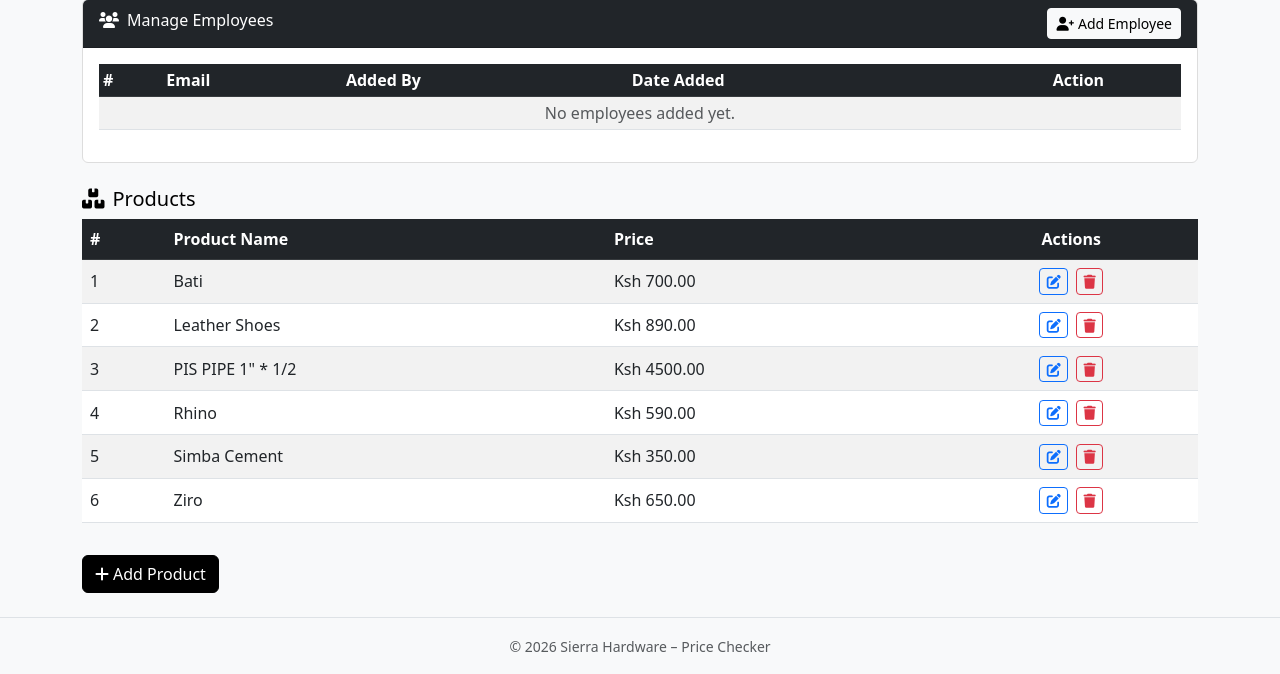
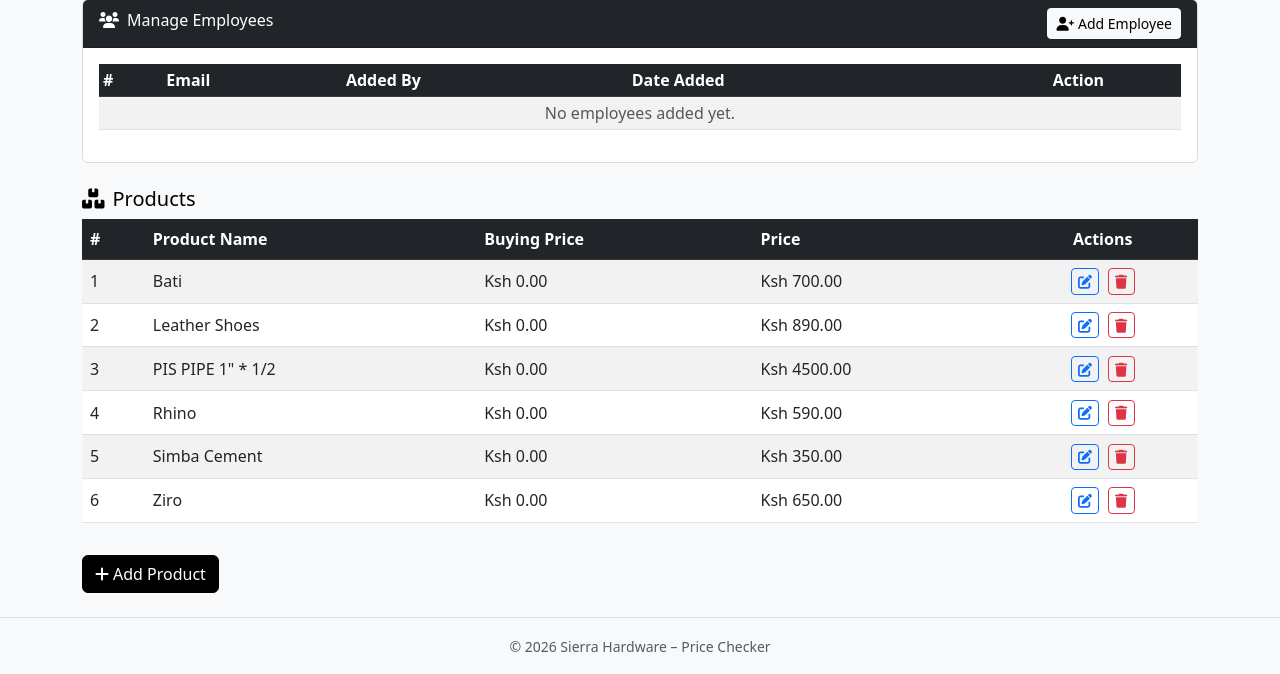
Before and after one commit to BrianZiro/sierra_prices, a Django app: page /dashboard/staff/ in a window 1280 px wide. Shown: the part 134-808 px from the top of the page. Run offline with Django 5.2, Linux system fonts and the light colour scheme; a user stored in the database is signed in; data comes from the database, SQL or seed files in the repository.

Commit message:
added the buying price feature

```diff
--- a/prices/admin.py
+++ b/prices/admin.py
@@ -6,13 +6,13 @@ from .models import Product, EmployeeProfile
 
 @admin.register(Product)
 class ProductAdmin(admin.ModelAdmin):
-    list_display = ('name', 'price')
+    list_display = ('name', 'buying_price', 'price')
     search_fields = ('name',)
 
 
 class EmployeeProfileInline(admin.StackedInline):
     model = EmployeeProfile
-    fk_name = 'user'          # <-- tells Django which FK to use for this inline
+    fk_name = 'user'
     can_delete = False
     extra = 0
     readonly_fields = ('added_by', 'created_at')
--- a/prices/models.py
+++ b/prices/models.py
@@ -1,13 +1,22 @@
 from django.db import models
 from django.contrib.auth.models import User
+from django.core.exceptions import ValidationError
 
 
 class Product(models.Model):
     name = models.CharField(max_length=200)
+    buying_price = models.DecimalField(max_digits=10, decimal_places=2, default=0)
     price = models.DecimalField(max_digits=10, decimal_places=2)
 
+    def clean(self):
+        if self.buying_price is not None and self.price is not None:
+            if self.buying_price >= self.price:
+                raise ValidationError(
+                    {'buying_price': 'Buying price must be less than the selling price.'}
+                )
+
     def __str__(self):
-        return f"{self.name} - Ksh {self.price}"
+        return f"{self.name} - Ksh {self.price} (BP: Ksh {self.buying_price})"
 
 
 class EmployeeProfile(models.Model):
--- a/prices/templates/home.html
+++ b/prices/templates/home.html
@@ -5,7 +5,6 @@
 <div class="row">
     <div class="col-12">
         <h2 class="text-center mb-4"><i class="fas fa-search-dollar me-2"></i>Check Prices</h2>
-        <!-- Search only -->
         <form method="get" class="row g-3 mb-4">
             <div class="col-md-8 offset-md-2">
                 <div class="input-group">
@@ -26,7 +25,8 @@
                 <div class="card-body text-center">
                     <i class="fas fa-box fa-2x text-secondary mb-2"></i>
                     <h6 class="card-title">{{ product.name }}</h6>
-                    <p class="card-text fw-bold">Ksh {{ product.price }}</p>
+                    <p class="card-text fw-bold mb-1">Ksh {{ product.price }}</p>
+                    <small class="text-muted">Buying: Ksh {{ product.buying_price }}</small>
                 </div>
             </div>
         </div>
--- a/prices/templates/product_list.html
+++ b/prices/templates/product_list.html
@@ -4,6 +4,7 @@
             <tr>
                 <th>#</th>
                 <th>Product Name</th>
+                <th>Buying Price</th>
                 <th>Price</th>
                 <th class="text-center">Actions</th>
             </tr>
@@ -13,6 +14,7 @@
             <tr>
                 <td>{{ forloop.counter }}</td>
                 <td>{{ product.name }}</td>
+                <td>Ksh {{ product.buying_price }}</td>
                 <td>Ksh {{ product.price }}</td>
                 <td class="text-center">
                     <button class="btn btn-sm btn-outline-primary me-1" data-bs-toggle="modal" data-bs-target="#editModal{{ product.id }}">
@@ -39,9 +41,14 @@
                                     <input type="text" name="name" class="form-control" value="{{ product.name }}" required>
                                 </div>
                                 <div class="mb-3">
-                                    <label class="form-label">Price (Ksh)</label>
+                                    <label class="form-label">Buying Price (Ksh)</label>
+                                    <input type="number" step="0.01" name="buying_price" class="form-control" value="{{ product.buying_price }}" required>
+                                </div>
+                                <div class="mb-3">
+                                    <label class="form-label">Selling Price (Ksh)</label>
                                     <input type="number" step="0.01" name="price" class="form-control" value="{{ product.price }}" required>
                                 </div>
+                                <small class="text-muted">Buying price must be less than selling price.</small>
                             </div>
                             <div class="modal-footer">
                                 <button type="button" class="btn btn-secondary" data-bs-dismiss="modal">Cancel</button>
@@ -73,7 +80,7 @@
                 </div>
             </div>
             {% empty %}
-            <tr><td colspan="4" class="text-center text-muted">No products available.</td></tr>
+            <tr><td colspan="5" class="text-center text-muted">No products available.</td></tr>
             {% endfor %}
         </tbody>
     </table>
--- a/prices/templates/staff_dashboard.html
+++ b/prices/templates/staff_dashboard.html
@@ -35,8 +35,9 @@
                     <button type="button" class="btn-close" data-bs-dismiss="modal"></button>
                 </div>
                 <div class="modal-body">
-                    <p>Upload a CSV with columns: <code>name, price</code></p>
+                    <p>Upload a CSV with columns: <code>name, buying_price, price</code></p>
                     <input type="file" name="csv_file" accept=".csv" class="form-control" required>
+                    <small class="text-muted">Buying price must be less than price, or the row will be skipped.</small>
                 </div>
                 <div class="modal-footer">
                     <button type="button" class="btn btn-secondary" data-bs-dismiss="modal">Cancel</button>
@@ -63,9 +64,14 @@
                         <input type="text" name="name" class="form-control" required>
                     </div>
                     <div class="mb-3">
-                        <label class="form-label">Price</label>
+                        <label class="form-label">Buying Price (Ksh)</label>
+                        <input type="number" step="0.01" name="buying_price" class="form-control" required>
+                    </div>
+                    <div class="mb-3">
+                        <label class="form-label">Selling Price (Ksh)</label>
                         <input type="number" step="0.01" name="price" class="form-control" required>
                     </div>
+                    <small class="text-muted">Buying price must be less than selling price.</small>
                 </div>
                 <div class="modal-footer">
                     <button type="button" class="btn btn-secondary" data-bs-dismiss="modal">Cancel</button>
--- a/prices/views.py
+++ b/prices/views.py
@@ -106,7 +106,9 @@ def product_add(request):
             form.save()
             messages.success(request, 'Product added.')
         else:
-            messages.error(request, 'Invalid data.')
+            for field, errors in form.errors.items():
+                for error in errors:
+                    messages.error(request, f'{field}: {error}')
     return redirect('prices:dashboard')
 
 
@@ -119,7 +121,9 @@ def product_edit(request, pk):
             form.save()
             messages.success(request, 'Product updated.')
         else:
-            messages.error(request, 'Invalid data.')
+            for field, errors in form.errors.items():
+                for error in errors:
+                    messages.error(request, f'{field}: {error}')
     return redirect('prices:dashboard')
 
 
@@ -138,9 +142,9 @@ def export_csv(request):
     response = HttpResponse(content_type='text/csv')
     response['Content-Disposition'] = 'attachment; filename="products.csv"'
     writer = csv.writer(response)
-    writer.writerow(['name', 'price'])
+    writer.writerow(['name', 'buying_price', 'price'])
     for p in products:
-        writer.writerow([p.name, p.price])
+        writer.writerow([p.name, p.buying_price, p.price])
     return response
 
 
@@ -153,15 +157,37 @@ def import_csv(request):
             return redirect('prices:dashboard')
         decoded = csv_file.read().decode('utf-8').splitlines()
         reader = csv.DictReader(decoded)
+
+        created = 0
+        skipped = 0
         for row in reader:
-            name = row.get('name', '').strip()
-            price = row.get('price', '').strip()
-            if name and price:
-                try:
-                    Product.objects.update_or_create(name=name, defaults={'price': price})
-                except Exception:
-                    pass
-        messages.success(request, 'CSV imported successfully.')
+            name = (row.get('name') or '').strip()
+            price = (row.get('price') or '').strip()
+            buying_price = (row.get('buying_price') or '0').strip()
+            if not name or not price:
+                skipped += 1
+                continue
+            try:
+                price_val = float(price)
+                buying_val = float(buying_price)
+            except ValueError:
+                skipped += 1
+                continue
+
+            if buying_val >= price_val:
+                skipped += 1
+                continue
+
+            Product.objects.update_or_create(
+                name=name,
+                defaults={'price': price_val, 'buying_price': buying_val},
+            )
+            created += 1
+
+        messages.success(
+            request,
+            f'CSV imported. {created} product(s) saved, {skipped} skipped (invalid or BP ≥ price).'
+        )
     else:
         messages.error(request, 'No file selected.')
     return redirect('prices:dashboard')
@@ -179,7 +205,6 @@ def user_add(request):
             password = form.cleaned_data['password']
             email = form.cleaned_data['email']
             form.save(added_by=request.user)
-            # Show password ONCE via flash message (not stored anywhere)
             messages.success(
                 request,
                 mark_safe(
```
Also changed, not shown: prices/forms.py (+13 -2 lines), prices/templates/employee_dashboard.html (+8 -2 lines).
